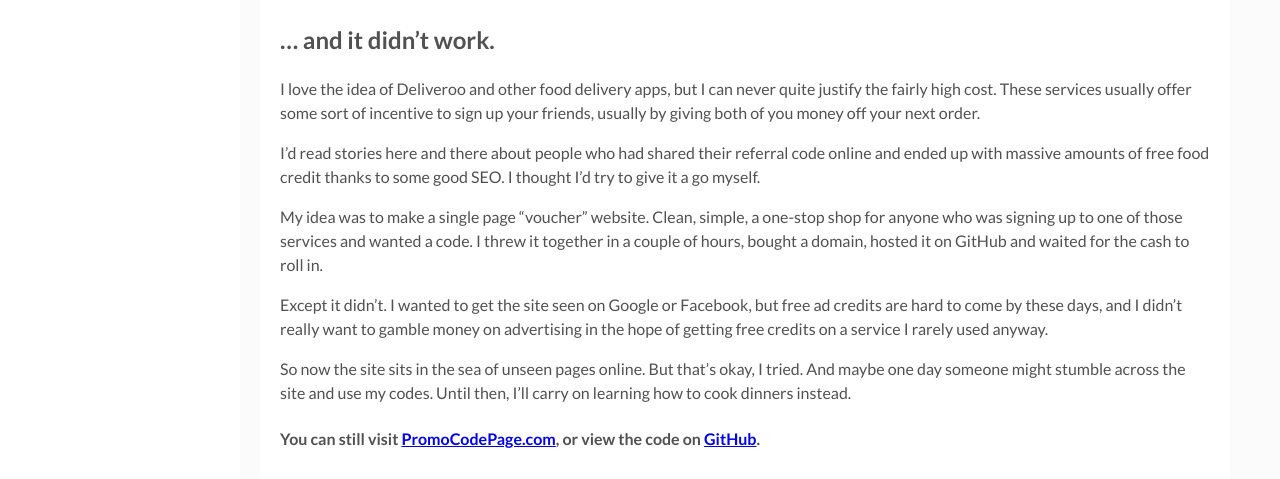
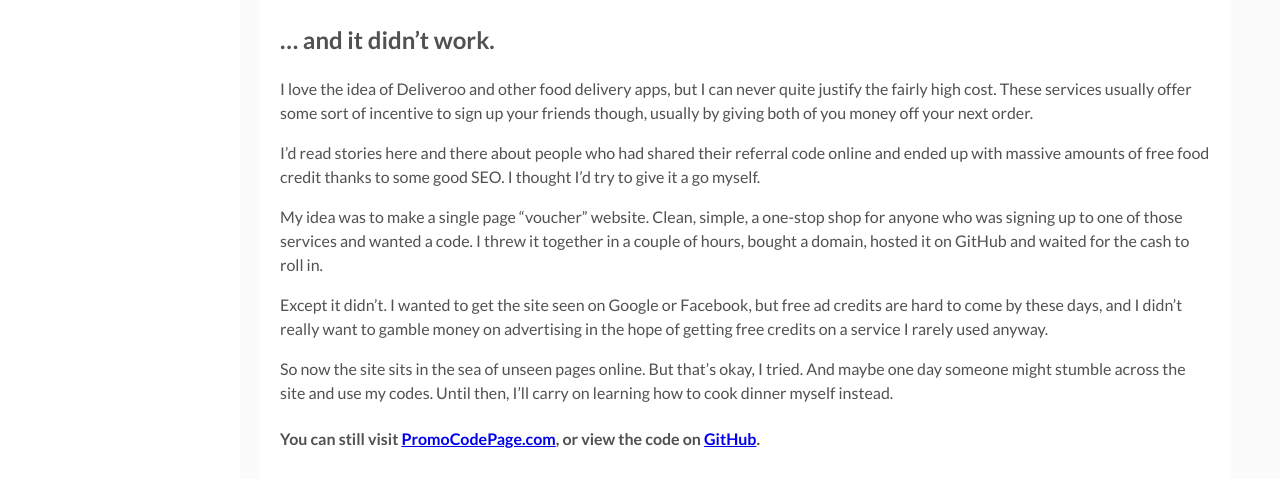
Before and after one commit to craigbrown/craigbrown.uk, a Jekyll site: the page built from _posts/2017-10-23-i-made-a-website-to-try-to-get-free-food.markdown, in a window 1280 px wide and 1240 px high. Shown: the part 618-1097 px from the top of the window. Built offline with Jekyll 4.4.1, drawn with Linux system fonts in a browser that asks for light colours.

Commit message:
Changed wording of vouchers post

```diff
--- a/_posts/2017-10-23-vouchers.markdown
+++ b/_posts/2017-10-23-i-made-a-website-to-try-to-get-free-food.markdown
@@ -11,7 +11,7 @@ excerpt_separator: <!--more-->
 ## ... and it didn't work.
 <!--more-->
 
-I love the idea of Deliveroo and other food delivery apps, but I can never quite justify the fairly high cost. These services usually offer some sort of incentive to sign up your friends, usually by giving both of you money off your next order.
+I love the idea of Deliveroo and other food delivery apps, but I can never quite justify the fairly high cost. These services usually offer some sort of incentive to sign up your friends though, usually by giving both of you money off your next order.
 
 I'd read stories here and there about people who had shared their referral code online and ended up with massive amounts of free food credit thanks to some good SEO. I thought I'd try to give it a go myself.
 
@@ -19,6 +19,6 @@ My idea was to make a single page "voucher" website. Clean, simple, a one-stop s
 
 Except it didn't. I wanted to get the site seen on Google or Facebook, but free ad credits are hard to come by these days, and I didn't really want to gamble money on advertising in the hope of getting free credits on a service I rarely used anyway.
 
-So now the site sits in the sea of unseen pages online. But that's okay, I tried. And maybe one day someone might stumble across the site and use my codes. Until then, I'll carry on learning how to cook dinners instead.
+So now the site sits in the sea of unseen pages online. But that's okay, I tried. And maybe one day someone might stumble across the site and use my codes. Until then, I'll carry on learning how to cook dinner myself instead.
 
 #### You can still visit [PromoCodePage.com](http://promocodepage.com), or view the code on [GitHub](https://github.com/Frakur/voucher-codes).
```
